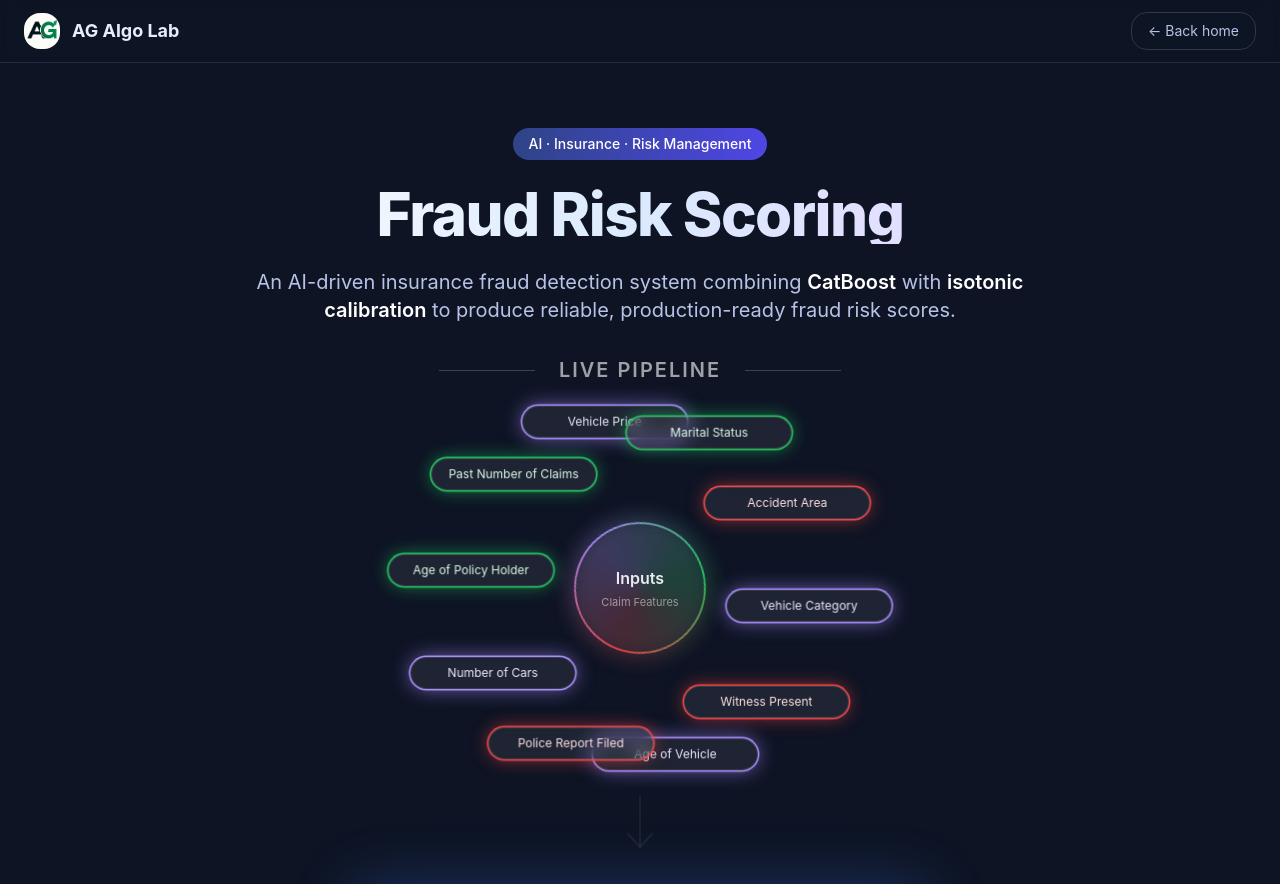
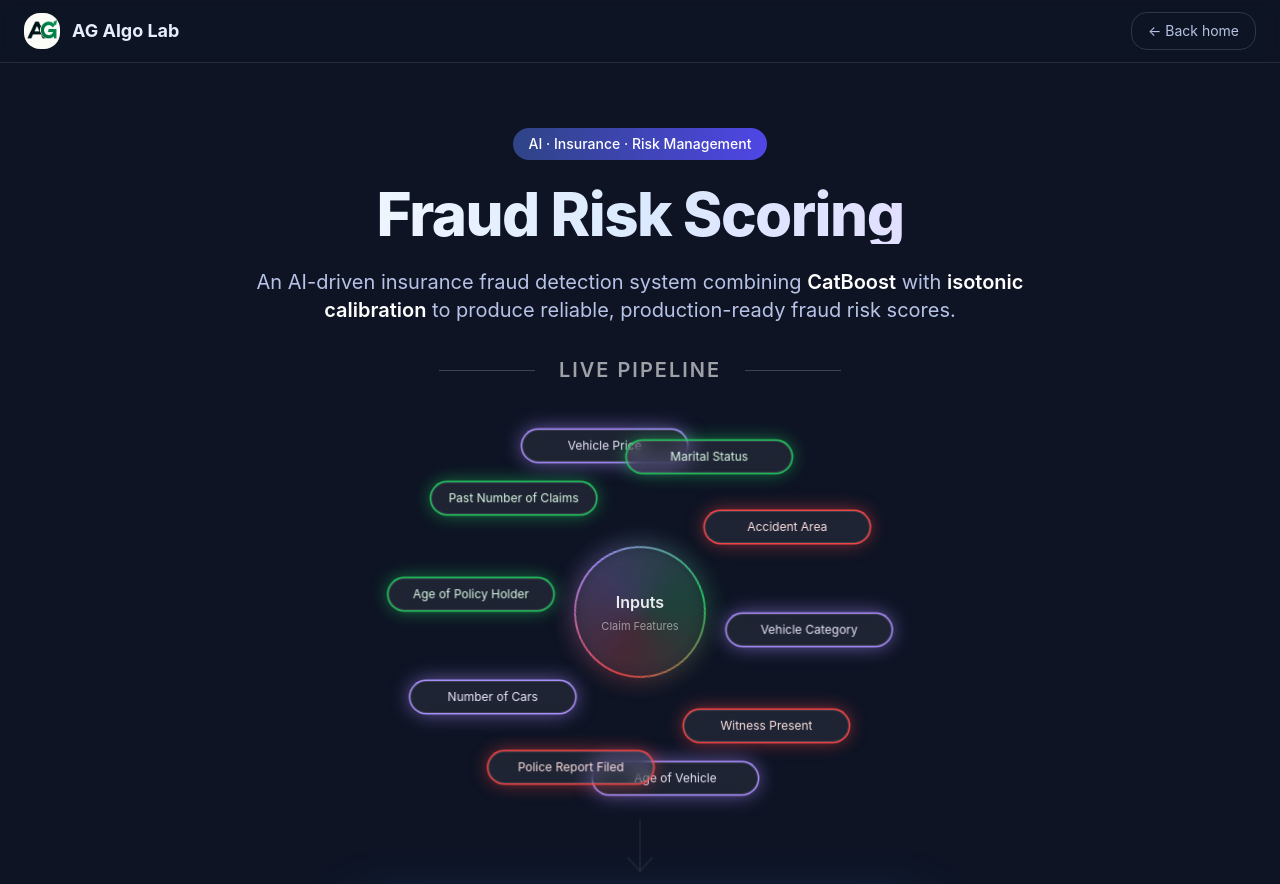
Before and after one commit to ag-algolab/ag-algolab.github.io, a React (Vite) app: page /#/fraud-risk-scoring in a window 1280 px wide. Shown: the top 884 px of the page. Built offline with nearby package versions, Linux system fonts and the light colour scheme.

Commit message:
Adjust margin-top for pipeline section
Updated the margin-top of the pipeline section from mt-6 to mt-12.

```diff
--- a/src/pages/FraudRiskScoring.jsx
+++ b/src/pages/FraudRiskScoring.jsx
@@ -933,7 +933,7 @@ export default function FraudRiskScoring() {
       </div>
 
       {/* Pipeline */}
-      <section className="px-6 pb-16 mt-6">
+      <section className="px-6 pb-16 mt-12">
         <div className="max-w-4xl mx-auto">
           <AnimatedPipeline/>
         </div>
```
